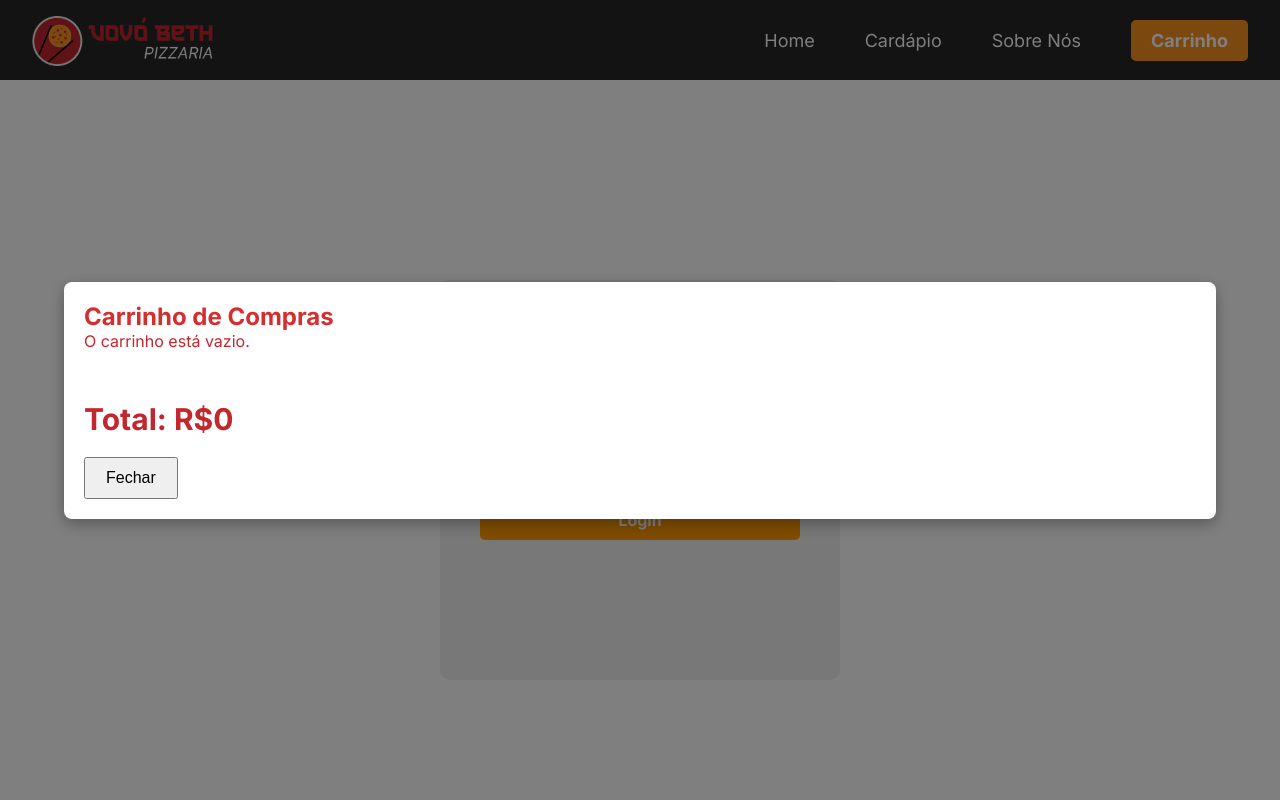
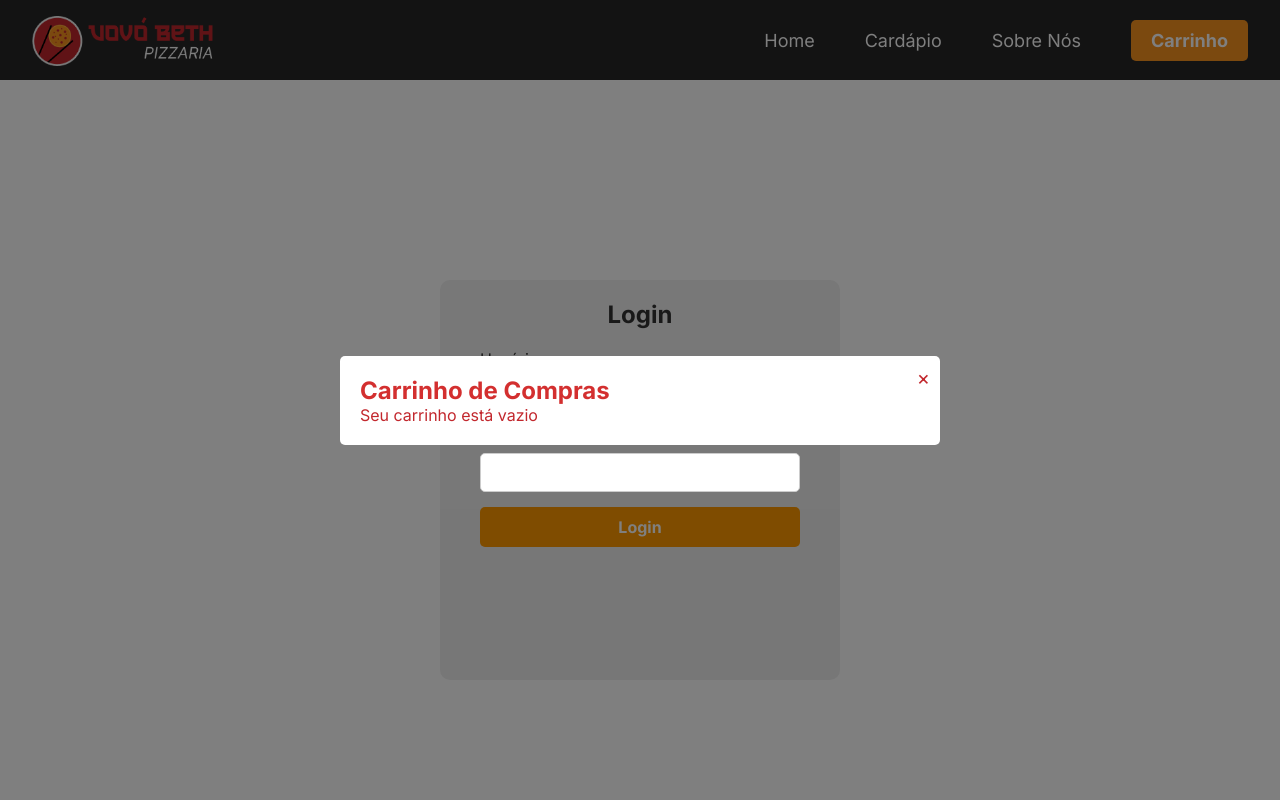
Before and after one commit to pedrohfideeelis/reactjs-pizzaria, a React (Create React App) app: page /admin/login in a window 1280 px wide. Both pictures are taken after a click on the button "Carrinho". Shown: the top 800 px of the page. Built offline with nearby package versions, Linux system fonts and the light colour scheme.

Commit message:
update cart_component and routes

```diff
--- a/src/App.jsx
+++ b/src/App.jsx
@@ -7,13 +7,13 @@ import { Cardapio } from "./components/CardapioComponent/Cardapio";
 import { Sobre } from "./components/SobreComponent/Sobre";
 import { Admin } from "./components/AdminComponent/Admin";
 import { Login } from "./components/LoginComponent/Login";
+import { Entrega } from "./components/FormEntregaComponent/Entrega";
 import { CartProvider } from "./components/CartComponent/CartContext";
 import "./App.css";
 
 class App extends React.Component {
   render() {
     return (
-      <>
       <CartProvider>
         <Navbar />
         <Routes>
@@ -22,10 +22,10 @@ class App extends React.Component {
           <Route path="/sobre-nos" element={<Sobre />} />
           <Route path="/admin" element={<Admin />} />
           <Route path="/admin/login" element={<Login />} />
+          <Route path="/entrega" element={<Entrega />} />
         </Routes>
         <Footer />
-        </CartProvider>
-      </>
+      </CartProvider>
     );
   }
 }
--- a/src/components/CardapioComponent/Cardapio.jsx
+++ b/src/components/CardapioComponent/Cardapio.jsx
@@ -1,8 +1,8 @@
-import React, { useContext } from "react";
+import React from "react";
 import "./styles.css";
 import { CardapioCard } from "../CardapioCardComponent/CardapioCard";
 import { SelectPizza } from "../SelectPizzaComponent/SelectPizza";
-import { CartContext } from "../../components/CartComponent/CartContext";
+import { CartContext } from "../CartComponent/CartContext";
 import AtumImg from "../../assets/images/pizzas/atum.jpeg";
 import CarneSecaImg from "../../assets/images/pizzas/carne_seca.jpeg";
 import FrangoImg from "../../assets/images/pizzas/frango.jpeg";
--- a/src/components/CartComponent/CartContext.js
+++ b/src/components/CartComponent/CartContext.js
@@ -14,10 +14,12 @@ export const CartProvider = ({ children }) => {
     setCartItems(newCartItems);
   };
 
-  const totalAmount = cartItems.reduce((total, item) => total + item.pizzaPrice, 0);
+  const getTotalPrice = () => {
+    return cartItems.reduce((total, item) => total + item.pizzaPrice, 0);
+  };
 
   return (
-    <CartContext.Provider value={{ cartItems, addToCart, removeFromCart, totalAmount }}>
+    <CartContext.Provider value={{ cartItems, addToCart, removeFromCart, getTotalPrice }}>
       {children}
     </CartContext.Provider>
   );
--- a/src/components/CartComponent/CartModal.jsx
+++ b/src/components/CartComponent/CartModal.jsx
@@ -1,40 +1,50 @@
 import React, { useContext } from "react";
+import { useNavigate } from "react-router-dom";
 import { CartContext } from "../../components/CartComponent/CartContext";
-import "../CartComponent/styles.css"
+import "../CartComponent/styles.css";
 
 const CartModal = ({ onClose }) => {
-  const { cartItems, removeFromCart, totalAmount } = useContext(CartContext);
+  const { cartItems, removeFromCart, getTotalPrice } = useContext(CartContext);
+  const navigate = useNavigate();
+
+  const handleCheckout = () => {
+    onClose();
+    navigate("/entrega");
+  };
 
   return (
-    <div className="modal">
-      <div className="modal-content">
+    <div className="cart-modal">
+      <div className="cart-modal-content">
+        <span className="close" onClick={onClose}>
+          &times;
+        </span>
         <h2>Carrinho de Compras</h2>
         {cartItems.length === 0 ? (
-          <p>O carrinho está vazio.</p>
+          <p>Seu carrinho está vazio</p>
         ) : (
+          <>
             <ul>
               {cartItems.map((item, index) => (
                 <li key={index}>
-                <div className="cart-item">
-                  <img src={item.pizzaImg} alt={item.pizzaName} />
-                  <div className="item-info">
-                    <h4>{item.pizzaName}</h4>
+                  <img src={item.pizzaImg} alt={item.title} />
+                  <div>
+                    <p>{item.title}</p>
                     <p>R${item.pizzaPrice}</p>
                     <button onClick={() => removeFromCart(index)}>
                       Remover
                     </button>
                   </div>
-                </div>
                 </li>
               ))}
             </ul>
+            <div className="total-price">
+              <h3>Total: R${getTotalPrice()}</h3>
+            </div>
+            <button className="checkout-button" onClick={handleCheckout}>
+              CONCLUIR COMPRA
+            </button>
+          </>
         )}
-        <div className="total">
-          <h3>Total: R${totalAmount}</h3>
-        </div>
-        <button className="close" onClick={onClose}>
-          Fechar
-        </button>
       </div>
     </div>
   );
--- a/src/components/CartComponent/styles.css
+++ b/src/components/CartComponent/styles.css
@@ -1,68 +1,80 @@
-.modal {
+.cart-modal {
   position: fixed;
   top: 0;
   left: 0;
   width: 100%;
   height: 100%;
-  background-color: rgba(0, 0, 0, 0.5);
+  background: rgba(0, 0, 0, 0.5);
   display: flex;
+  align-items: center;
   justify-content: center;
-  align-items: center;
-  z-index: 1000;
 }
 
-.modal-content {
-  background-color: white;
+.cart-modal-content {
+  background: white;
   padding: 20px;
-  border-radius: 8px;
+  border-radius: 5px;
+  width: 80%;
   max-width: 600px;
-  width: 90%;
-  max-height: 80%;
-  overflow-y: auto;
-  box-shadow: 0 5px 15px rgba(0, 0, 0, 0.3);
+  position: relative;
 }
 
-.cart-item {
+.cart-modal-content .close {
+  position: absolute;
+  top: 10px;
+  right: 10px;
+  cursor: pointer;
+  font-size: 20px;
+}
+
+.cart-modal-content h2 {
+  margin-top: 0;
+}
+
+.cart-modal-content ul {
+  list-style: none;
+  padding: 0;
+}
+
+.cart-modal-content ul li {
   display: flex;
   align-items: center;
   margin-bottom: 10px;
 }
 
-.cart-item img {
+.cart-modal-content ul li img {
   width: 50px;
   height: 50px;
-  object-fit: cover;
   margin-right: 10px;
 }
 
-.item-info {
-  display: flex;
-  flex-direction: column;
+.cart-modal-content ul li div {
+  flex-grow: 1;
 }
 
-.total {
-  margin-top: 20px;
-  font-size: 18px;
-  font-weight: bold;
+.cart-modal-content ul li div p {
+  margin: 0;
 }
 
-.close {
-  margin-top: 20px;
-  padding: 10px 20px;
-  font-size: 16px;
+.cart-modal-content ul li div button {
+  background: #f44336;
+  color: white;
+  border: none;
+  padding: 5px 10px;
+  cursor: pointer;
 }
 
-.cart-button {
-  position: relative;
+.total-price {
+  margin-top: 20px;
 }
 
-.cart-count {
-  position: absolute;
-  top: -10px;
-  right: -10px;
-  background-color: red;
+.checkout-button {
+  background: #4caf50;
   color: white;
-  border-radius: 50%;
-  padding: 2px 8px;
-  font-size: 12px;
+  border: none;
+  padding: 10px 20px;
+  cursor: pointer;
+  margin-top: 20px;
+  width: 100%;
+  border-radius: 5px;
 }
--- a/src/components/NavComponent/Navbar.jsx
+++ b/src/components/NavComponent/Navbar.jsx
@@ -1,6 +1,6 @@
 import React, { useContext, useState } from "react";
 import { Link, useLocation } from "react-router-dom";
-import { CartContext } from "../../components/CartComponent/CartContext";
+import { CartContext } from "../CartComponent/CartContext";
 import CartModal from "../CartComponent/CartModal";
 import Logo from "../../assets/images/PIZZA_LOGO_HORIZONTAL.png";
 import "./styles.css";
```
Lines whose indentation alone changed are shown as unchanged.
